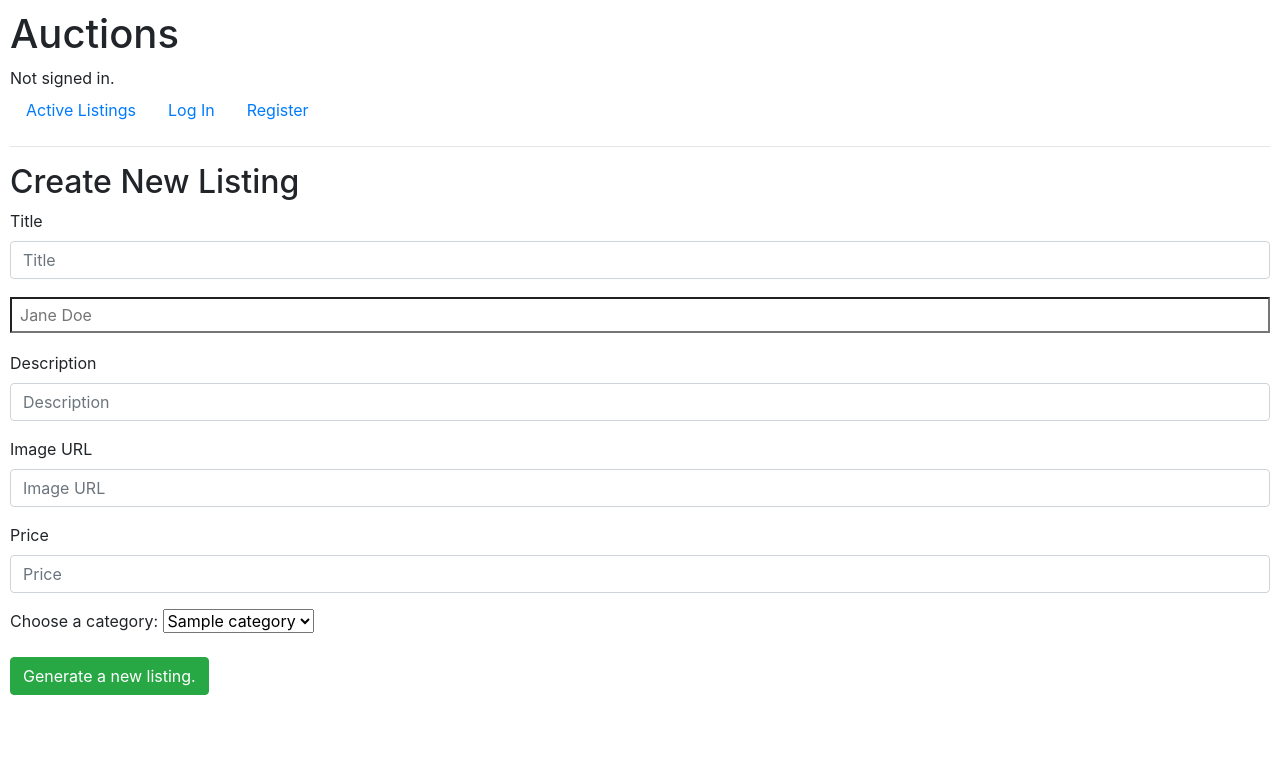
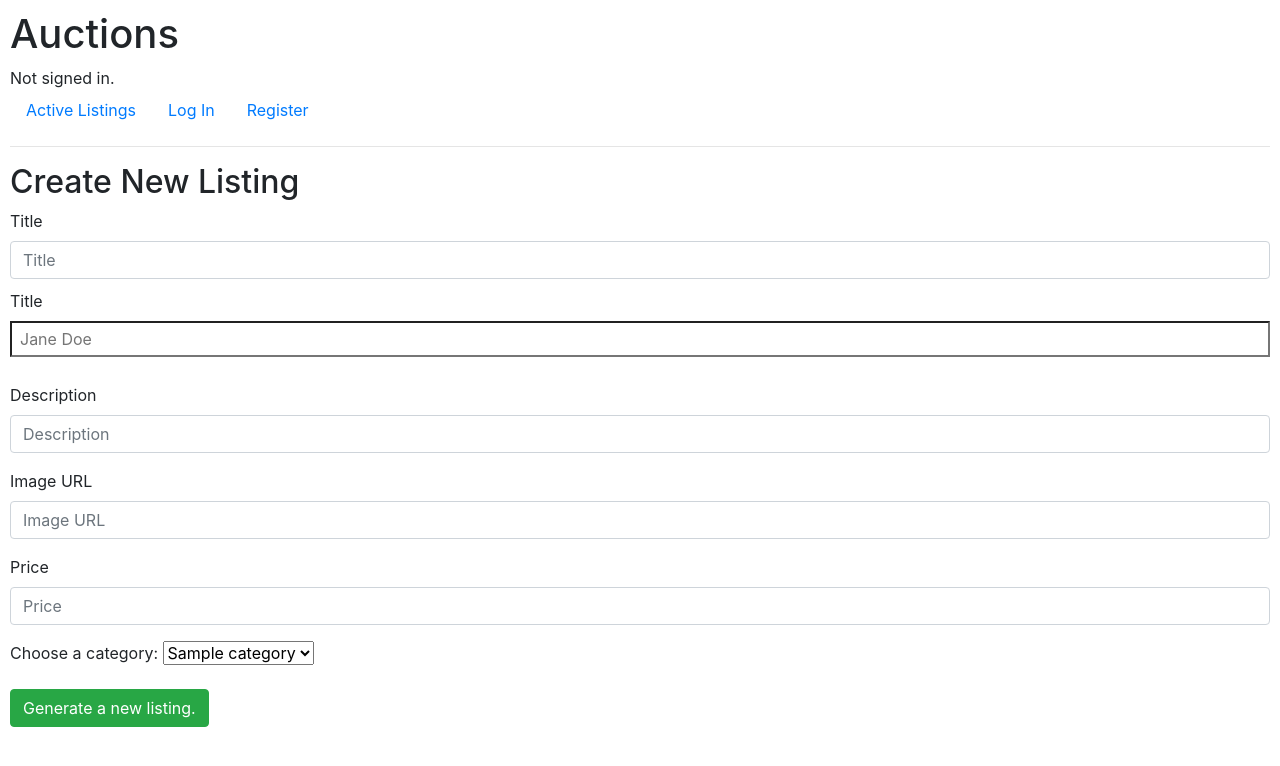
Before and after one commit to ilogic-cee/CS50-Harvard-University-s, a Django app: page /create in a window 1280 px wide. Shown: the top 766 px of the page. Run offline with Django 3.2, Linux system fonts and the light colour scheme; tables that the repository leaves empty hold one stand-in row (values such as "Sample post"); some libraries are stand-ins or nearby versions.

Commit message:
Sun, Dec 17, 2023, 12:14 PM +02:00

```diff
--- a/commerce/auctions/templates/auctions/create.html
+++ b/commerce/auctions/templates/auctions/create.html
@@ -14,7 +14,8 @@
             <label for="title">Title</label>
             <input type="text" name="title" class="form-control" id="title" placeholder="Title">
 
-            <div class="flex items-center border-b border-teal-500 py-2">
+            <label for="title">Title</label>
+            <div class="form-group">
                 <input class="appearance-none bg-transparent border-none w-full text-gray-700 mr-3 py-1 px-2 leading-tight focus:outline-none" type="text" placeholder="Jane Doe" aria-label="Full name">
 
         </div>
```
